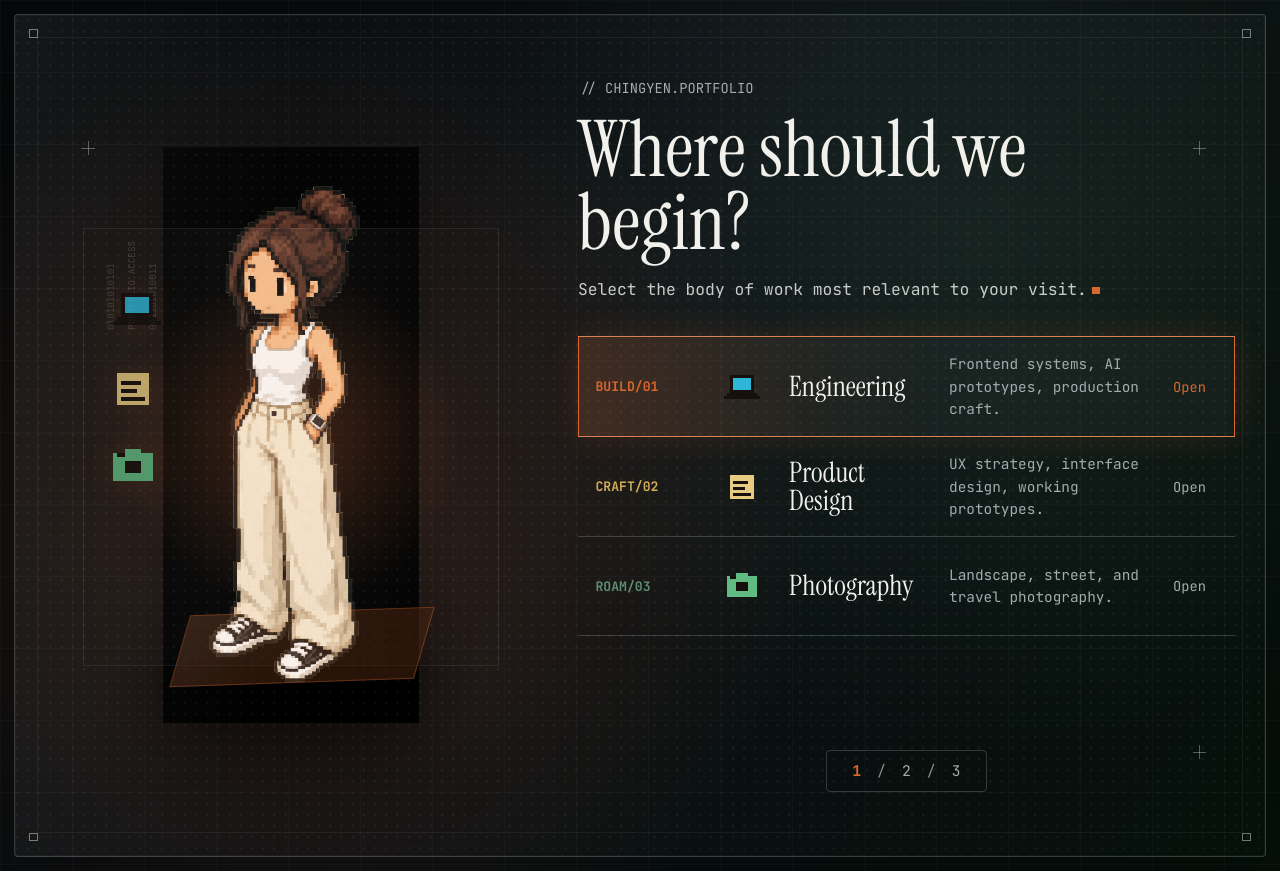
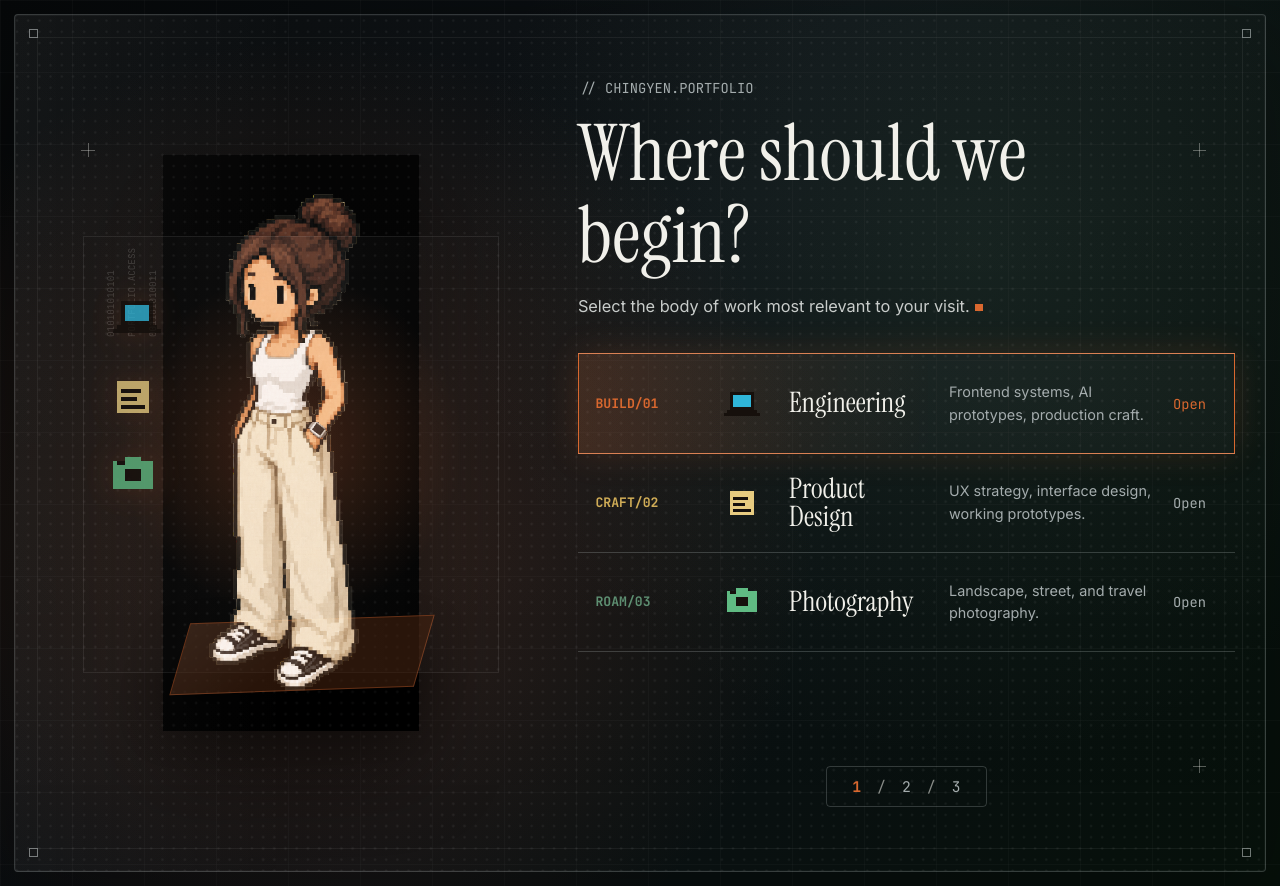
Before and after one commit to fcyen/chingyen-portfolio, a React (Vite) app: page / in a window 1280 px wide. Built offline with nearby package versions, Linux system fonts and the light colour scheme.

Commit message:
Change type font

```diff
--- a/src/routes/Entry/Entry.module.css
+++ b/src/routes/Entry/Entry.module.css
@@ -50,8 +50,7 @@
     linear-gradient(rgba(255, 255, 255, 0.018), transparent);
   box-shadow: inset 0 0 0 1px rgba(255, 255, 255, 0.035), 0 2rem 6rem rgba(0, 0, 0, 0.34);
   color: var(--entry-text);
-  font-family: var(--mono);
-  font-feature-settings: "ss01";
+  font-family: var(--sans);
   overflow: hidden;
 }
 
@@ -252,10 +251,10 @@
 
 .systemLabel,
 .pathMeta,
-.pathDesc,
 .pathCta,
 .keyHints {
   font-family: var(--mono);
+  font-feature-settings: "ss01";
   letter-spacing: 0;
 }
 
@@ -269,10 +268,9 @@
 .intro h1 {
   max-width: 14ch;
   color: var(--entry-text);
-  font-family: var(--serif);
   font-size: clamp(4.7rem, 6.1vw, 6.4rem);
   font-weight: 400;
-  line-height: 0.94;
+  line-height: 1.05;
 }
 
 .lede {
@@ -281,7 +279,6 @@
   gap: 0.35rem;
   max-width: 41rem;
   color: #c8ccca;
-  font-family: var(--mono);
   font-size: 1.02rem;
   line-height: 1.65;
 }
--- a/src/routes/Entry/index.tsx
+++ b/src/routes/Entry/index.tsx
@@ -120,7 +120,9 @@ export default function Entry() {
       <section className={styles.panel}>
         <div className={styles.intro}>
           <p className={styles.systemLabel}>// CHINGYEN.PORTFOLIO</p>
-          <h1 id="entry-title">Where should we begin?</h1>
+          <h1 id="entry-title" className="serif">
+            Where should we begin?
+          </h1>
           <p className={styles.lede}>
             Select the body of work most relevant to your visit.
             <span aria-hidden="true" />
```
